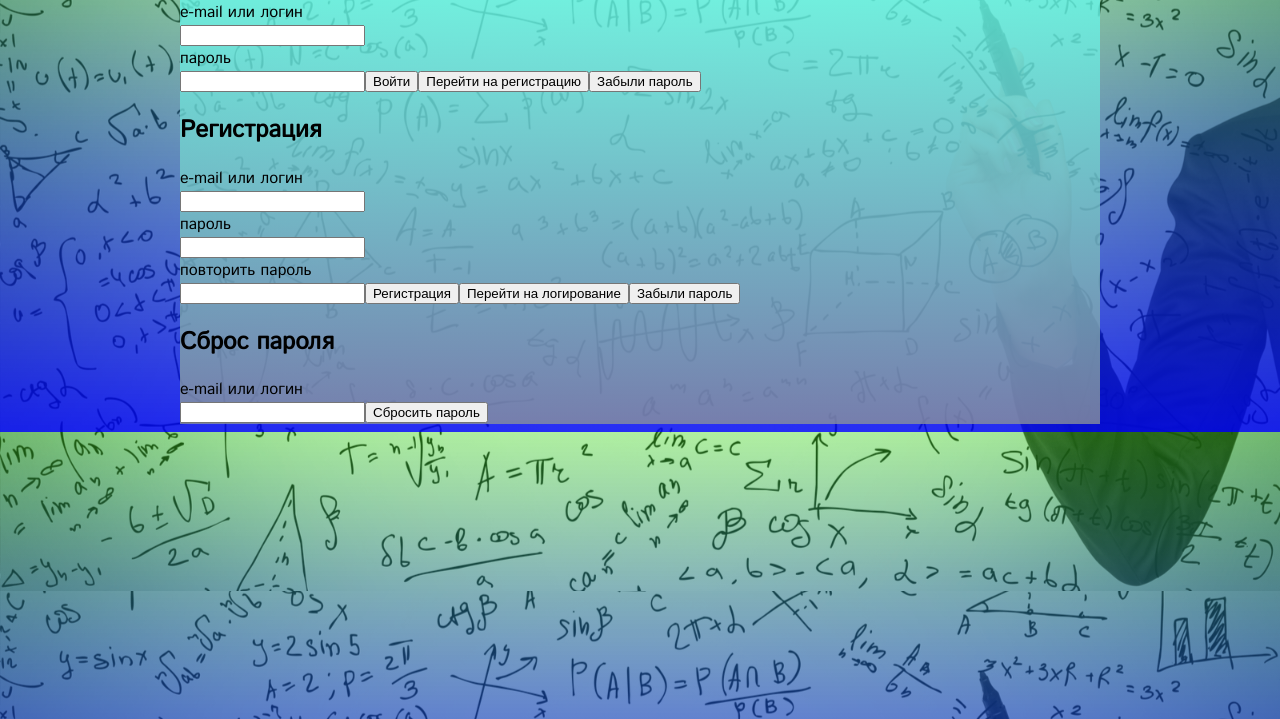
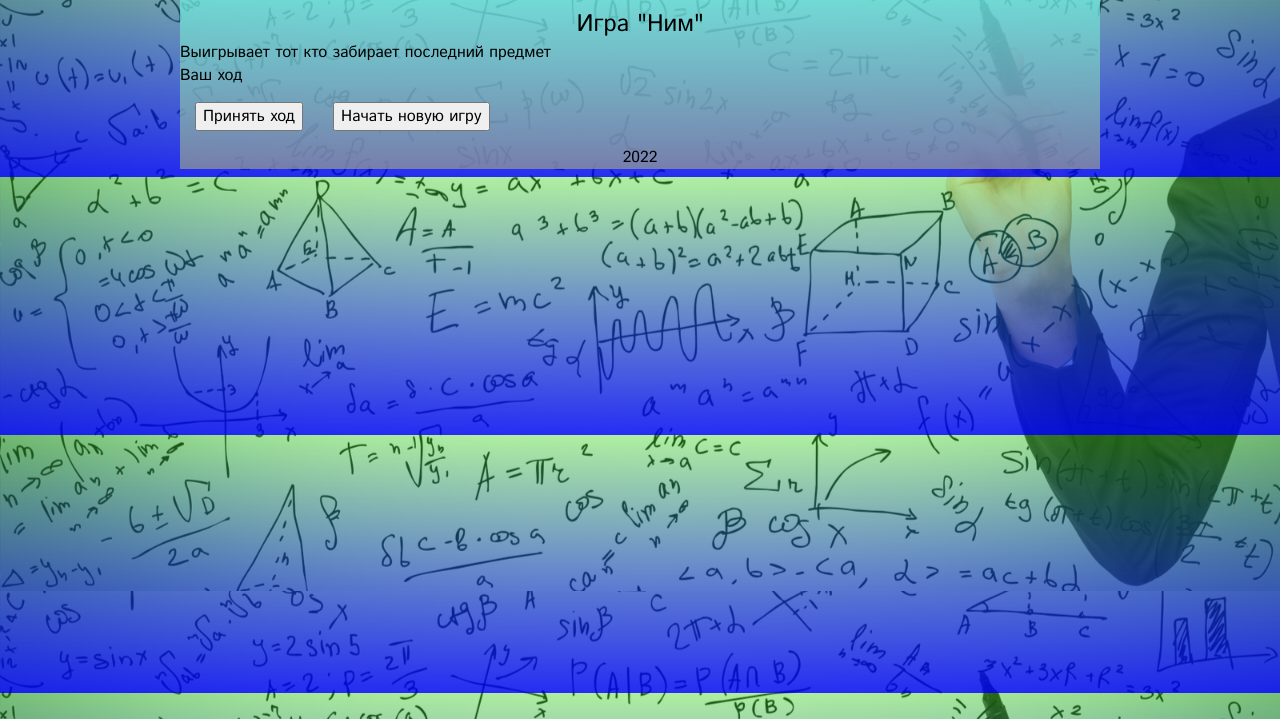
Before and after one commit to k2u6m5i3r/KursJS, a website with bundled scripts: page src/index.html in a window 1280 px wide. Shown: the part 81-800 px from the top of the page. Built offline with nearby package versions, Linux system fonts and the light colour scheme.

Commit message:
gamesNim-Login-style

```diff
--- a/src/js/gamesNim.json
+++ b/src/js/gamesNim.json
@@ -1,8 +1,13 @@
 {
-    "games_1":"4",
-    "games_2":"2, 1",
-    "games_3":"2, 5",
-    "games_4":"2, 7, 5",
+    "titel": "Игра \"Ним\"",
+    "gamesTur1":"5",
+    "gamesTur1Discription":"Уровень 1",
+    "gamesTur2":"5, 1",
+    "gamesTur2Discription":"Уровень 2",
+    "gamesTur3":"2, 5",
+    "gamesTur3Discription":"Уровень 3",
+    "gamesTur4":"5, 7, 5",
+    "gamesTur4Discription":"Уровень 4",
     "pravilo":"Выигрывает тот кто забирает последний предмет",
     "status":"Ваш ход",
     "statusGood": "Хороший ход.",
--- a/src/js/main.js
+++ b/src/js/main.js
@@ -21,20 +21,21 @@ let myDoc = document.getElementById("wrapper"); //получаю точеку в
 
 
 
-//header(myDoc);
+header(myDoc);
 
-// let blocContent = addMyElement("div", "content", "content", "")
-// myDoc.appendChild(blocContent);
+let blocContent = addMyElement("div", "content", "content", "")
+myDoc.appendChild(blocContent);
 
-// const gamesBullCowsHeaderClick = document.getElementById("gamesBullCowsHeader");
-// gamesBullCowsHeaderClick.onclick = function () {
+const gamesBullCowsHeaderClick = document.getElementById("gamesBullCowsHeader"); //нахожу кнопку и вызываю функцию построить игру
+gamesBullCowsHeaderClick.onclick = function () {
+    gamesBullCows(blocContent);// передаю узел куда нужно поместиться
+};
 
-//     gamesBullCows(blocContent);// передаю узел куда нужно поместиться
-// };
+gamesNim(blocContent);
 
-//footer();
+footer(myDoc);
 
-login(myDoc);
+//login(myDoc);
 
 function login(myDoc) {
         // получаю локально поля для заполнения формы
@@ -75,7 +76,6 @@ function login(myDoc) {
     passwordReset.appendChild(addMyElement("div", "resetPassword-text", "resetPassword-text", forLogin.emaillogin ));
     passwordReset.appendChild(addMyElementInput("text", "resetPassword-input-login", "resetPassword-input-login",""));
     passwordReset.appendChild(addMyElementInput("button","resetPassword-input","resetPassword-input",forLogin.btnResetInput));
-
     myForm.appendChild(passwordReset);
 
     myDoc.appendChild(myForm);
@@ -93,7 +93,7 @@ function header(myDoc) {//функция построить html header
     header.appendChild(menuHeader);                                                             //меню поместить в главный хеадер
     myDoc.appendChild(header);      //загрузить в документ
 }
-function footer(myDom) {
+function footer(myDoc) {
     // добавляю блок footer
  let footer =  addMyElement("footer", "footer", "footer", "");
  // контент в блок footer
@@ -102,32 +102,40 @@ function footer(myDom) {
 
  myDoc.appendChild(footer);
  }
-function gamesNim() {
-    // добавляю main с игрой Nim
-    // let gamesNim =  addMyElement("main", "gamesNim content", "gamesNim", "");
-    // myDoc.append(gamesNim);
-    //     // получаю локально поля для заполнения в игрк Ним
-    // let forGamesNim = "";
-    // readTextFile("./js/gamesNim.json", function(text){
-    //     var data = JSON.parse(text);
-    //     forGamesNim = data;
-    // });
 
-    // //Добавление main-gamesNim - блока для игры Ним
-    // // Добавление полк правило игры
-    // const paravilo = addMyElement("div", "gamesNim-pravilo", "gamesNim-pravilo", forGamesNim.pravilo);
-    // gamesNim.appendChild(paravilo);
-    // const poleGamesNim = addMyElement("div", "gamesNim-games", "gamesNim-games", "");
-    // gamesNim.appendChild(poleGamesNim);
-    // const statusGames = addMyElement("div", "gamesNim-status", "gamesNim-status", forGamesNim.status);
-    // gamesNim.appendChild(statusGames);
-    // const poleBtn = addMyElement("div", "gamesNim-btn btn", "gamesNim-btn", "");
-    // gamesNim.appendChild(poleBtn);
-    // const buttonNextStep = addMyElementInput("button", "btn-next button","gamesNim-btn-next",forGamesNim.buttonNextStep);
-    // poleBtn.appendChild(buttonNextStep);
-    // const buttonNewGames = addMyElementInput("button", "btn-newGames button","gamesNim-btn-newGames",forGamesNim.buttonNewGames);
-    // poleBtn.appendChild(buttonNewGames);
+function gamesNim(myDoc) {
+    //добавляю main с игрой Nim
+    let gamesNim =  addMyElement("main", "gamesNim content", "gamesNim", "");
+    myDoc.append(gamesNim);
+        // получаю локально поля для заполнения в игрк Ним
+    let forGamesNim = "";
+    readTextFile("./js/gamesNim.json", function(text){
+        var data = JSON.parse(text);
+        forGamesNim = data;
+    });
+
+    //Добавление main-gamesNim - блока для игры Ним
+    const titelGames = addMyElement("div", "gamesNim-titel titel", "gamesNim-titel", forGamesNim.titel);
+    gamesNim.appendChild(titelGames);
+    // Добавление блок правило игры
+    const paravilo = addMyElement("div", "gamesNim-pravilo", "gamesNim-pravilo", forGamesNim.pravilo);
+    gamesNim.appendChild(paravilo);
+    const poleGamesNim = addMyElement("div", "gamesNim-games level", "gamesNim-games", "");
+    poleGamesNim.appendChild(addMyElement("div", "gamesNim-level", "gamesNim-level1", ""));
+    poleGamesNim.appendChild(addMyElement("div", "gamesNim-level", "gamesNim-level2", ""));
+    poleGamesNim.appendChild(addMyElement("div", "gamesNim-level", "gamesNim-level3", ""));
+    poleGamesNim.appendChild(addMyElement("div", "gamesNim-level", "gamesNim-level4", ""));
+    gamesNim.appendChild(poleGamesNim);
+    const statusGames = addMyElement("div", "gamesNim-status", "gamesNim-status", forGamesNim.status);
+    gamesNim.appendChild(statusGames);
+    const poleBtn = addMyElement("div", "gamesNim-btn btn", "gamesNim-btn", "");
+    gamesNim.appendChild(poleBtn);
+    const buttonNextStep = addMyElementInput("button", "btn-next button","gamesNim-btn-next",forGamesNim.buttonNextStep);
+    poleBtn.appendChild(buttonNextStep);
+    const buttonNewGames = addMyElementInput("button", "btn-newGames button","gamesNim-btn-newGames",forGamesNim.buttonNewGames);
+    poleBtn.appendChild(buttonNewGames);
 }
+
 function gamesBullCows(blocContent) {
     //  добавляю main с игрой gamesBullCows
 
--- a/src/main.scss
+++ b/src/main.scss
@@ -35,8 +35,9 @@ ol[class] {
     // justify-content: space-between;
     height: 80px;
     &-logo{
-        background: no-repeat url('./img/logotip.png');
+        background: no-repeat url('./img/logotip_v2.png');
         background-size: contain;
+
         height: 100%;
         width: 25%;
     }
@@ -49,13 +50,11 @@ ol[class] {
         justify-content: space-around;
         color: rgba(33, 40, 233, 0.723);
         &-item{
-
             margin: 5px;
             text-transform: uppercase;
             font-size: 24px;
         }
         cursor: pointer;
-
     }
 }
 .footer{
@@ -164,3 +163,8 @@ ol[class] {
 .button{
     margin: 15px;
 }
+
+input {
+    font-family:inherit;
+    font-size: inherit;
+}
```
Also changed, not shown: src/img/logotip_v2.png (added).
